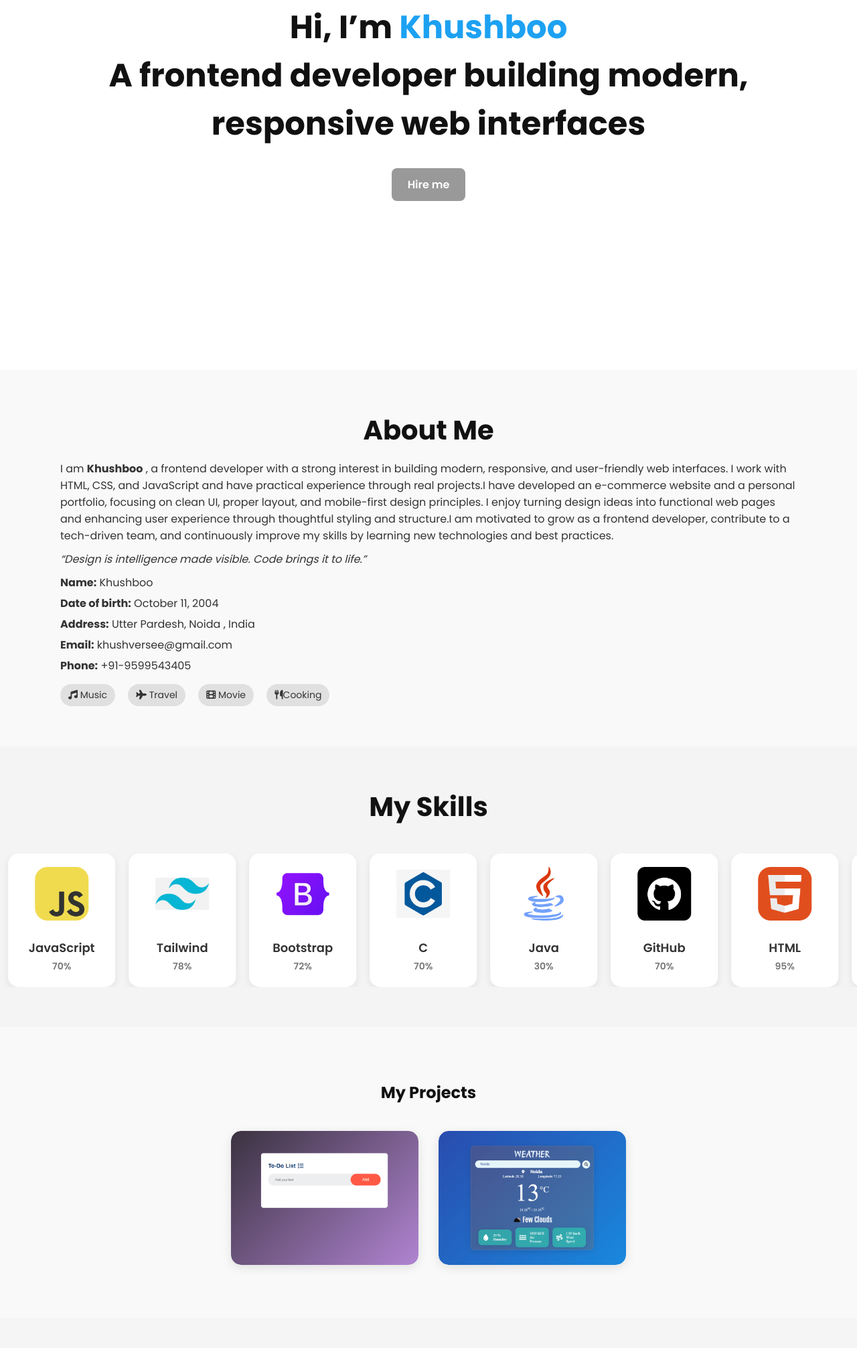
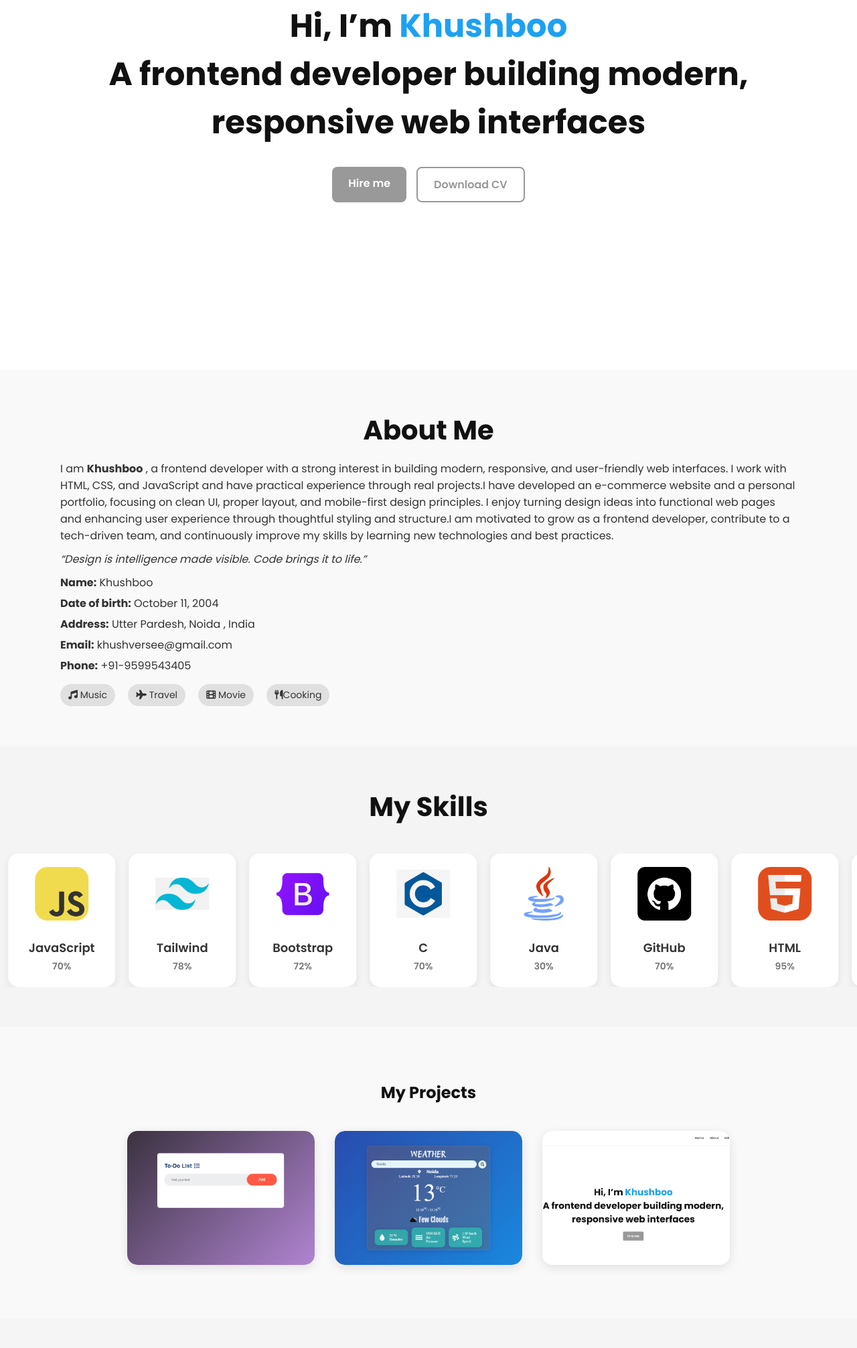
Before and after one commit to khushboo9907/Portfolio, a plain HTML site: page index.html in a window 1280 px wide. Shown: the part 328-2340 px from the top of the page at 67% size. Drawn offline with nearby package versions, Linux system fonts and the light colour scheme.

Commit message:
Updated projects and certificates section

```diff
--- a/index.html
+++ b/index.html
@@ -30,7 +30,7 @@
                <h1>Hi, I’m <span>Khushboo</span><br> A frontend developer building modern, responsive web interfaces</h1>
                 <div class="buttons">
                     <a href="#" class="btn primary">Hire me</a>
-                    <!-- <a href="./assets/RameshKannan_Frontend_Resume.pdf" class="btn outline" download>Download CV</a> -->
+                    <a href="./assets/Khushboo_Frontend_Resume.pdf" class="btn outline" download>Download CV</a>
                 </div>
             </div>
         </section>
@@ -188,14 +188,14 @@
                 </div>
             </div>
 
-            <!-- <div class="project-card">
-                <img src="./assets/portfolio.png" alt="Project 3" />
+            <div class="project-card">
+                <img src="./assets/portfolio_img.png" alt="Project 3" />
                 <div class="project-info">
                     <h3>Portfolio Website</h3>
                     <p>HTML, CSS, JS</p>
-                    <a href="https://rameshkannan-dev.github.io/RAMESH-PORTFOLIO/" target="_blank">View Project</a>
+                    <a href=" https://khushboo9907.github.io/Portfolio/" target="_blank">View Project</a>
                 </div>
-            </div> -->
+            </div>
 
 
             </div>
```
Also changed, not shown: assets/portfolio_img.png (added), 1 other file.
